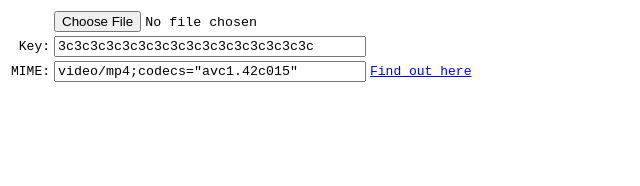
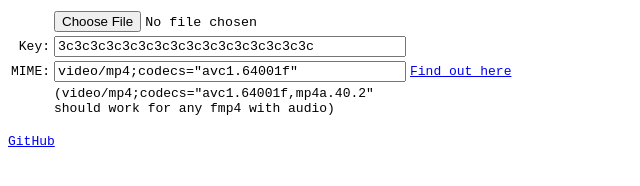
Before and after one commit to vitaly-castLabs/mse-eme-player, a plain HTML site: page index.html in a window 1280 px wide. Shown: the whole page, without its empty margins (0-640 px from the left). Drawn offline with Linux system fonts and the light colour scheme.

Commit message:
finishing touches

```diff
--- a/index.html
+++ b/index.html
@@ -20,16 +20,24 @@
             </tr>
             <tr>
                 <td style="text-align:right">Key:</td>
-                <td style="text-align:left"><input id="key" size="37" value="3c3c3c3c3c3c3c3c3c3c3c3c3c3c3c3c"></td>
+                <td style="text-align:left"><input id="key" size="42" value="3c3c3c3c3c3c3c3c3c3c3c3c3c3c3c3c"></td>
                 <td></td>
             </tr>
             <tr>
                 <td style="text-align:right">MIME:</td>
-                <td style="text-align:left"><input id="media-type" size="37" value='video/mp4;codecs="avc1.42c015"'></td>
+                <td style="text-align:left"><input id="media-type" size="42" value='video/mp4;codecs="avc1.64001f"'></td>
                 <td><a href="https://gpac.github.io/mp4box.js/test/filereader.html" target="_blank" rel="noopener noreferrer">Find out here</a></td>
             </tr>
-        </table>
+            <td></td>
+                <td style="text-align:left">(video/mp4;codecs="avc1.64001f,mp4a.40.2"<br>should work for any fmp4 with audio)</td>
+            <td></td>
+    </table>
     </div>
+    <br>
+    <div>
+        <a href="https://github.com/vitaly-castLabs/mse-eme-player" target="_blank" rel="noopener noreferrer">GitHub</a>
+    </div>
+    <br>
     <div id="video-div" style="display:none">
         <video id="video" controls autoplay></video>
     <div>
@@ -68,16 +76,25 @@
                 const response = await fetch(url);
                 const arrayBuffer = await response.arrayBuffer();
 
-                sourceBuffer.appendBuffer(arrayBuffer);
+                sourceBuffer.addEventListener('error', (event) => console.error('Source buffer error:', event));
                 sourceBuffer.addEventListener('updateend', () => {
                     if (mediaSource.readyState === 'open')
                         mediaSource.endOfStream();
                     else
                         alert('Failed to load media (incompatible format or wrong MIME)');
                 });
+
+                try {
+                    sourceBuffer.appendBuffer(arrayBuffer);
+                }
+                catch (error) {
+                    console.error('Append buffer exception:', error);
+                }
             });
 
             video.addEventListener('encrypted', (event) => {
+                console.log('Encrypted!');
+
                 const initData = event.initData;
                 const keySystem = 'org.w3.clearkey';
                 const config = [{
```
